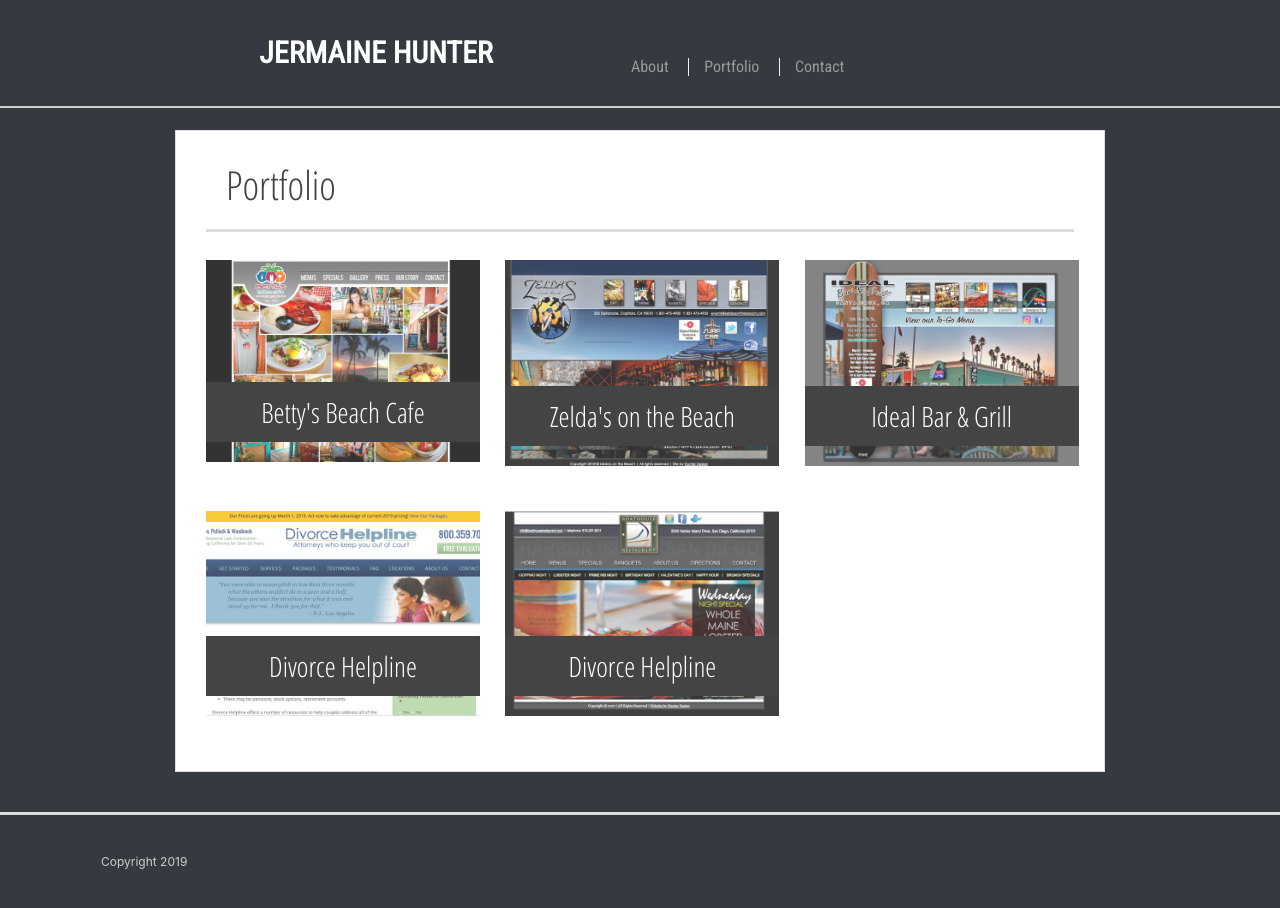
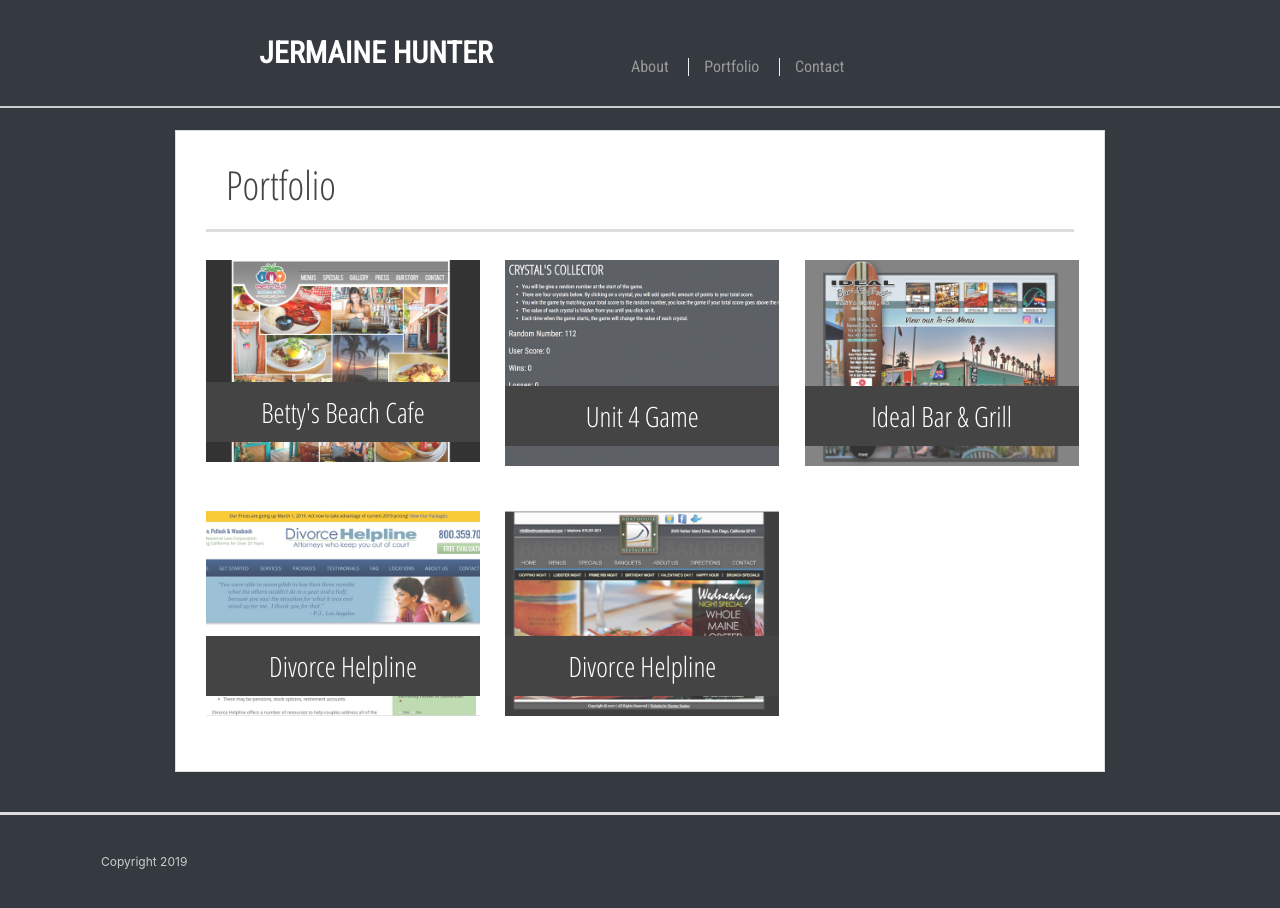
Before and after one commit to jermainehunter/Basic-Portfolio, a plain HTML site: page portfolio.html in a window 1280 px wide. Drawn offline with nearby package versions, Linux system fonts and the light colour scheme.

Commit message:
added new link to portfolio

```diff
--- a/portfolio.html
+++ b/portfolio.html
@@ -48,9 +48,9 @@
 
         <div class="col-md-4">
           <div class="work">
-            <img src="assets/images/portfolio_zeldas.jpg" class="img-fluid" alt="Responsive image"
-              alt="Check out Zelda's on the Beach" title="Check out Zelda's on the Beach">
-            <h3>Zelda's on the Beach</h3>
+            <a href="https://jermainehunter.github.io/unit-4-game/index.html" target="_blank"><img src="assets/images/unit4game.jpg" class="img-fluid" alt="Responsive image"
+              alt="Check out My Crystal Game" title="Check out My Crystal Game"></a>
+            <h3>Unit 4 Game</h3>
           </div>
         </div>
 
```
Also changed, not shown: assets/images/unit4game.jpg (added).
